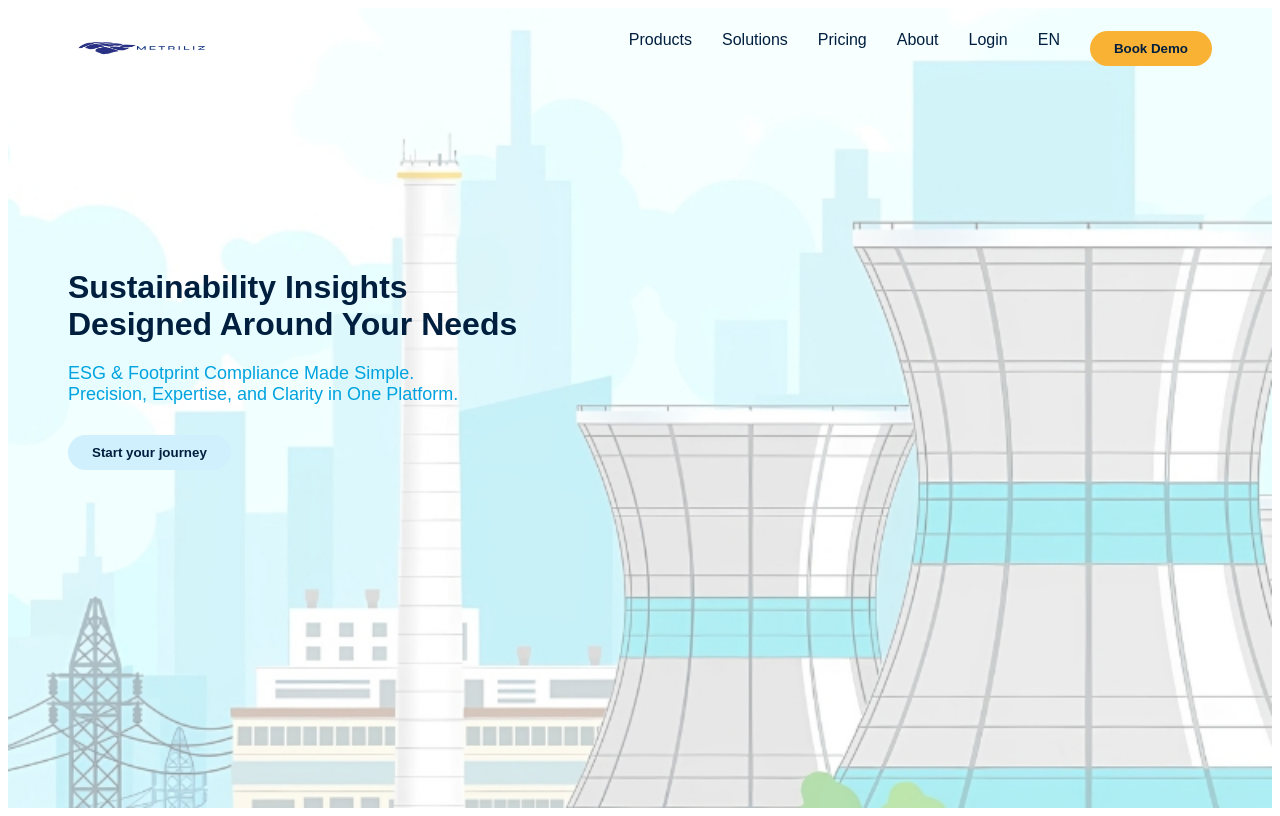
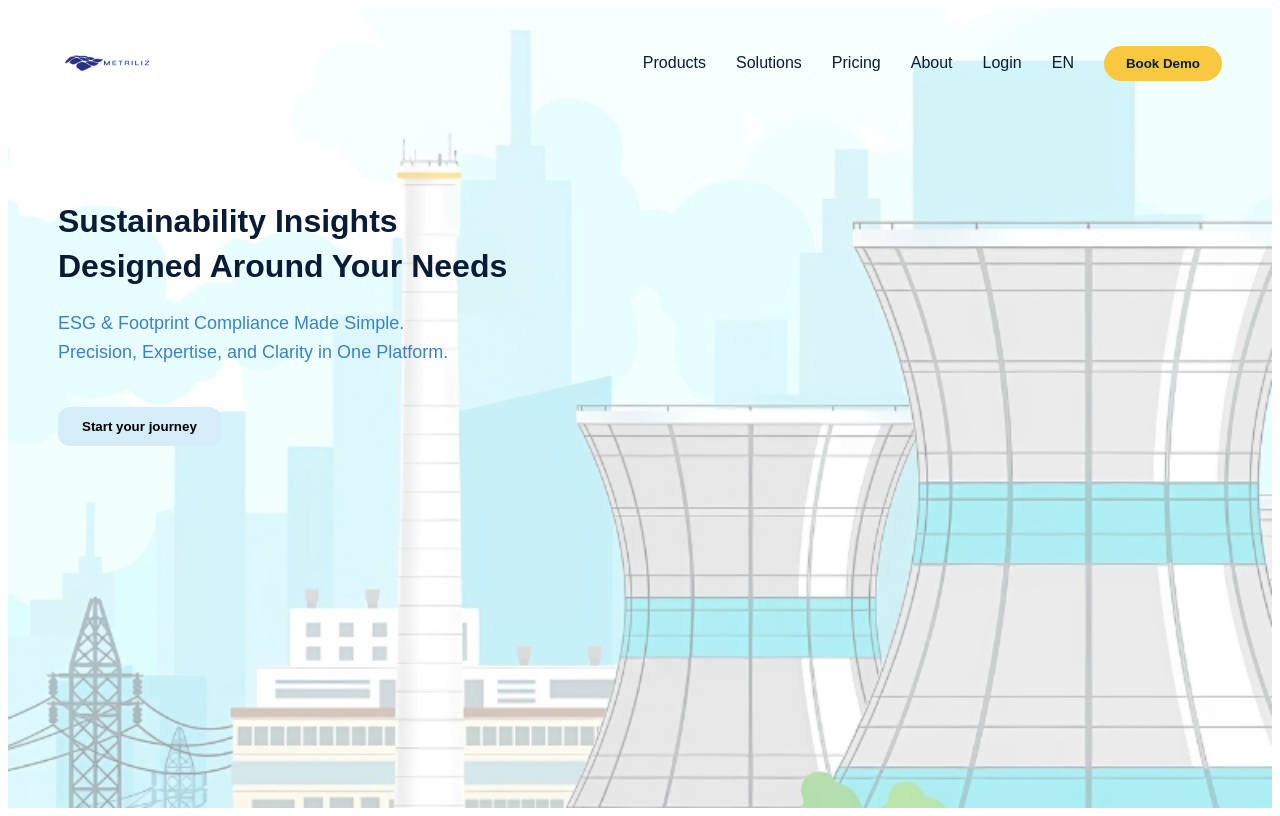
Before and after one commit to Metrilize128/metrilize-launch, a Next.js app: page / in a window 1280 px wide. Built offline with nearby package versions, Linux system fonts and the light colour scheme.

Commit message:
Update index.js

```diff
--- a/pages/index.js
+++ b/pages/index.js
@@ -1,84 +1,75 @@
-import Image from 'next/image';
-
 export default function Home() {
   return (
-    <div style={{ fontFamily: 'Arial, sans-serif', margin: 0, padding: 0 }}>
-      {/* Background Section with Overlay Content */}
-      <div
-        style={{
-          backgroundImage: 'url(/factory-bg.jpg)',
+    <div style={{
+      backgroundImage: "url('/factory-bg.jpg')",
       backgroundSize: 'cover',
       backgroundPosition: 'center',
       height: '100vh',
-          width: '100%',
-          position: 'relative',
-        }}
-      >
-        {/* Header Section */}
-        <nav
-          style={{
+      fontFamily: 'Arial, sans-serif',
+      color: '#0a1b35'
+    }}>
+      {/* Navbar */}
+      <nav style={{
         display: 'flex',
         justifyContent: 'space-between',
         alignItems: 'center',
-            padding: '20px 60px',
-          }}
-        >
-          <Image src="/metrilize-logo.png" alt="Metrilize Logo" width={150} height={40} />
-
-          <div style={{ display: 'flex', gap: '30px', fontSize: '16px', fontWeight: 500 }}>
-            <a href="#" style={{ color: '#001f3f', textDecoration: 'none' }}>Products</a>
-            <a href="#" style={{ color: '#001f3f', textDecoration: 'none' }}>Solutions</a>
-            <a href="#" style={{ color: '#001f3f', textDecoration: 'none' }}>Pricing</a>
-            <a href="#" style={{ color: '#001f3f', textDecoration: 'none' }}>About</a>
-            <a href="#" style={{ color: '#001f3f', textDecoration: 'none' }}>Login</a>
-            <a href="#" style={{ color: '#001f3f', textDecoration: 'none' }}>EN</a>
-            <button
-              style={{
-                backgroundColor: '#f9b233',
+        padding: '30px 50px'
+      }}>
+        <img src="/metrilize-logo.png" alt="Metrilize Logo" style={{ height: '50px' }} />
+        <div style={{ display: 'flex', gap: '30px', alignItems: 'center', fontSize: '16px' }}>
+          <a href="#" style={{ color: '#0a1b35', textDecoration: 'none' }}>Products</a>
+          <a href="#" style={{ color: '#0a1b35', textDecoration: 'none' }}>Solutions</a>
+          <a href="#" style={{ color: '#0a1b35', textDecoration: 'none' }}>Pricing</a>
+          <a href="#" style={{ color: '#0a1b35', textDecoration: 'none' }}>About</a>
+          <a href="#" style={{ color: '#0a1b35', textDecoration: 'none' }}>Login</a>
+          <a href="#" style={{ color: '#0a1b35', textDecoration: 'none' }}>EN</a>
+          <button style={{
+            backgroundColor: '#f9c841',
+            color: '#0a1b35',
+            padding: '10px 22px',
             borderRadius: '30px',
-                padding: '10px 24px',
+            fontWeight: 'bold',
             border: 'none',
-                color: '#001f3f',
-                fontWeight: 'bold',
-                cursor: 'pointer',
-              }}
-            >
+            cursor: 'pointer'
+          }}>
             Book Demo
           </button>
         </div>
       </nav>
 
-        {/* Hero Text Content */}
-        <div
-          style={{
-            position: 'absolute',
-            top: '30%',
-            left: '60px',
-            maxWidth: '600px',
-            color: '#001f3f',
-          }}
-        >
-          <h1 style={{ fontSize: '32px', fontWeight: 700, marginBottom: '20px' }}>
+      {/* Hero Text */}
+      <div style={{
+        padding: '60px 50px',
+        maxWidth: '600px'
+      }}>
+        <h1 style={{
+          fontSize: '32px',
+          fontWeight: 'bold',
+          lineHeight: '1.4',
+          marginBottom: '20px'
+        }}>
           Sustainability Insights <br /> Designed Around Your Needs
         </h1>
-          <p style={{ fontSize: '18px', color: '#00a3e0', marginBottom: '30px' }}>
-            ESG & Footprint Compliance Made Simple. <br /> Precision, Expertise, and Clarity in One Platform.
+        <p style={{
+          fontSize: '18px',
+          color: '#3c82c2',
+          lineHeight: '1.6',
+          marginBottom: '40px'
+        }}>
+          ESG & Footprint Compliance Made Simple. <br />
+          Precision, Expertise, and Clarity in One Platform.
         </p>
-          <button
-            style={{
-              backgroundColor: '#d0f0fd',
-              borderRadius: '30px',
-              padding: '10px 24px',
+        <button style={{
+          backgroundColor: '#d4edf9',
+          padding: '12px 24px',
+          borderRadius: '12px',
+          fontWeight: 'bold',
           border: 'none',
-              color: '#001f3f',
-              fontWeight: 'bold',
-              cursor: 'pointer',
-            }}
-          >
+          cursor: 'pointer'
+        }}>
           Start your journey
         </button>
       </div>
     </div>
-    </div>
   );
 }
```
Lines whose indentation alone changed are shown as unchanged.
